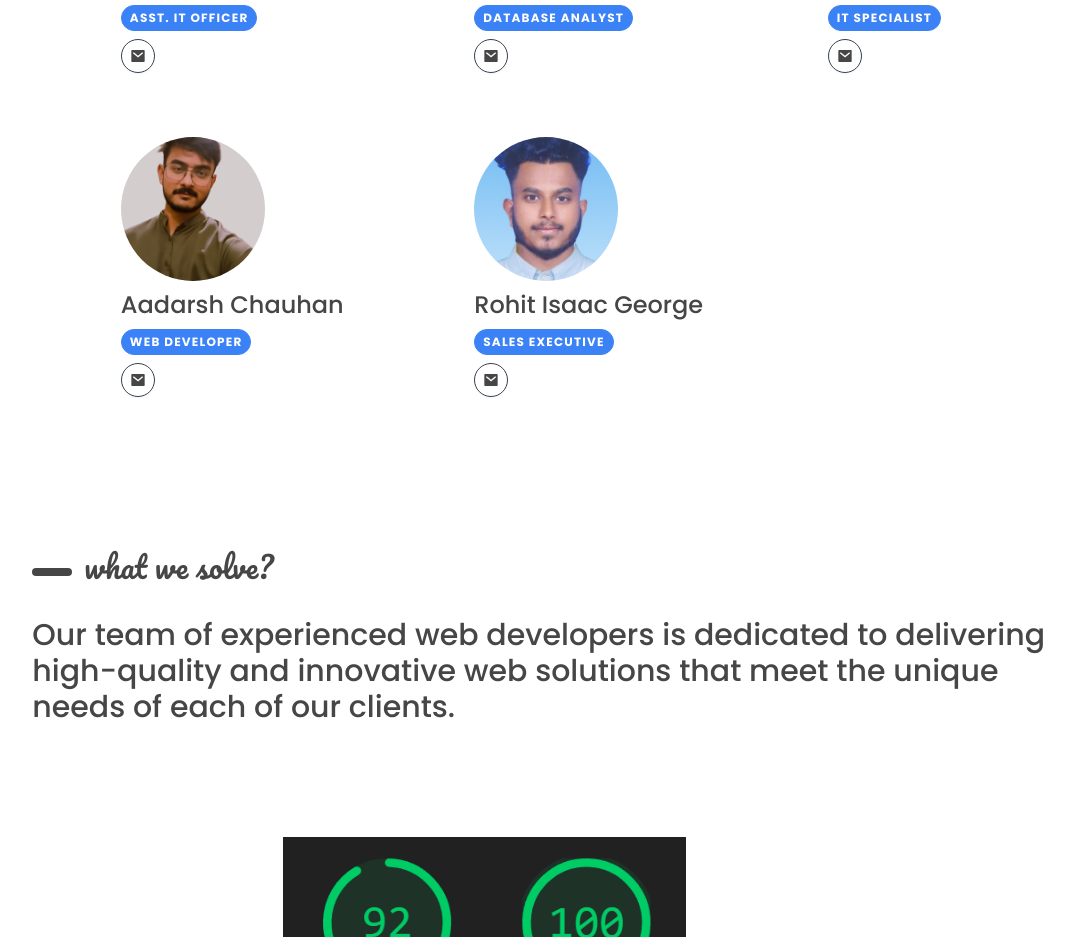
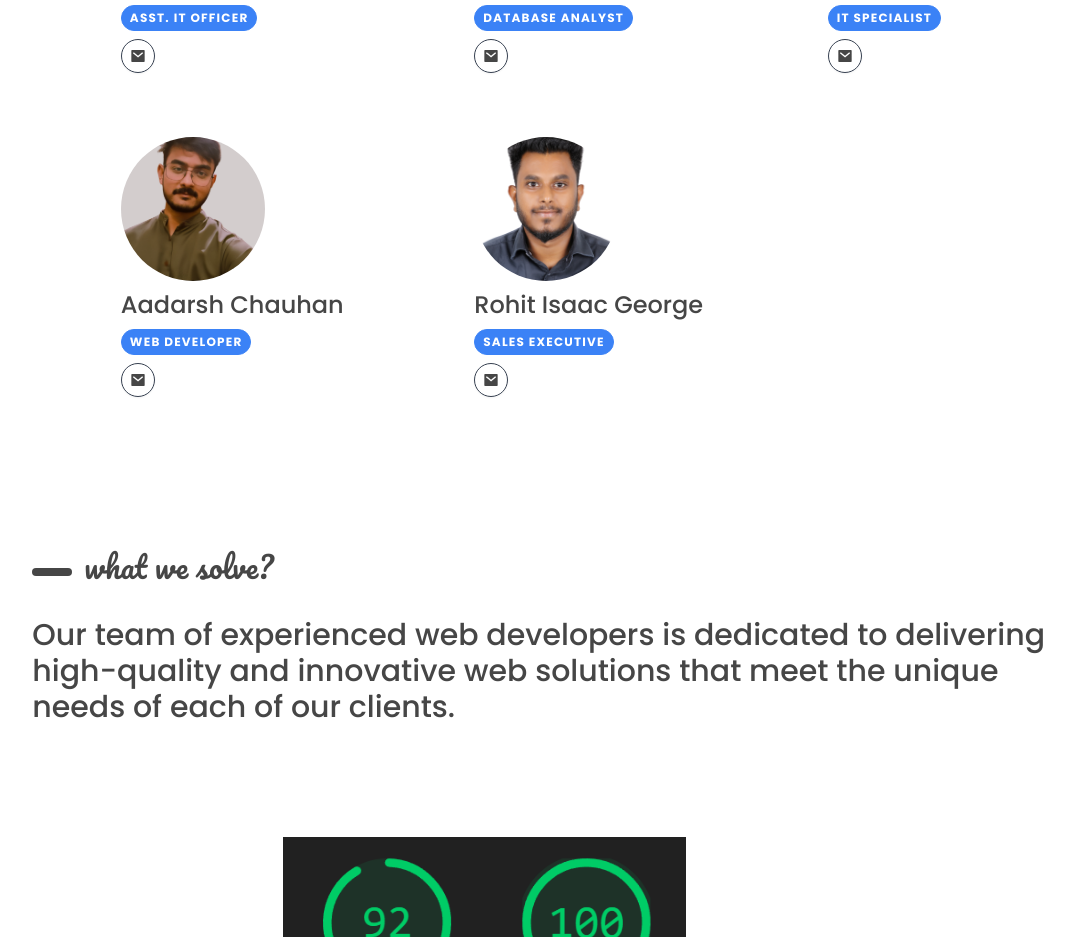
Before and after one commit to aadarsh1503/GVS-BH-IT, a Next.js app: page /about in a window 1280 px wide. Shown: the part 2120-3057 px from the top of the page, without its empty margins (21-1095 px from the left). Built offline with nearby package versions, Linux system fonts and the light colour scheme; what twin.macro would draw is missing.

Commit message:
feat: add new user authentication

```diff
--- a/src/components/Seo.tsx
+++ b/src/components/Seo.tsx
@@ -10,7 +10,7 @@ const defaultMeta = {
   url: 'https://axstudios.tech',
   type: 'website',
   robots: 'follow, index',
-  image: '/images/large-og.png',
+  image: '/images/gvs.svg',
 };
 
 type SeoProps = {
--- a/src/constant/team.ts
+++ b/src/constant/team.ts
@@ -108,7 +108,7 @@ const team: TeamIn[] = [
     id: 8,
     name: 'Rohit Isaac George',
     tag: 'Sales Executive',
-    profileURL: '/images/logo/T20.jpg',
+    profileURL: '/images/logo/i132.jpg',
     about: '',
     socials: [
       {
```
Also changed, not shown: public/images/logo/i132.jpg (added).
